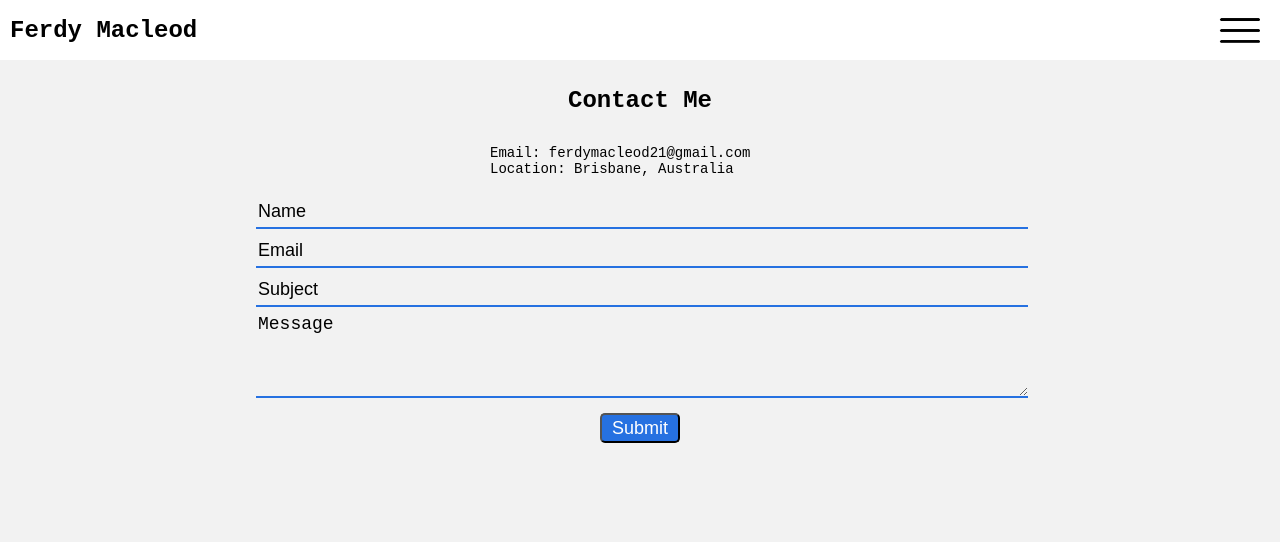
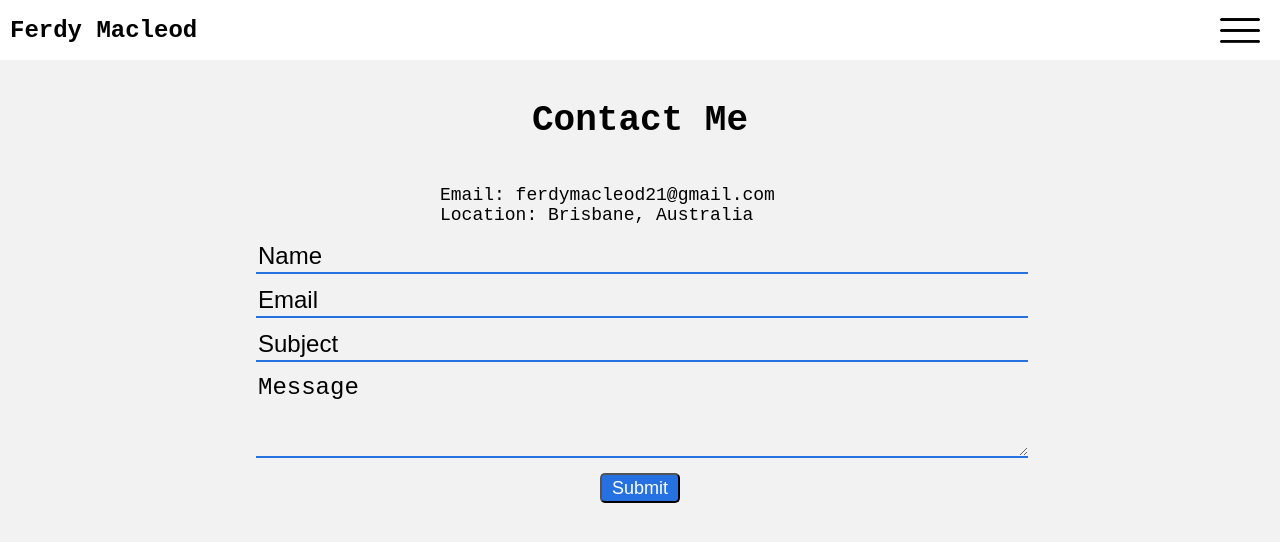
Before and after one commit to FerdyM/developer_portfolio, a React (Create React App) app: page /contact in a window 1280 px wide. Shown: the top 542 px of the page. Built offline with nearby package versions, Linux system fonts and the light colour scheme; a web font is replaced by a local one.

Commit message:
hope this works

```diff
--- a/src/components/stylesheets/Contact.css
+++ b/src/components/stylesheets/Contact.css
@@ -228,8 +228,8 @@
 @media screen and (min-width: 800px) {
   .form-container {
     height: calc(100vh - 60px);
-    -ms-grid-rows: 80px 50px 1fr;
-        grid-template-rows: 80px 50px 1fr;
+    -ms-grid-rows: 120px 50px 1fr;
+        grid-template-rows: 120px 50px 1fr;
   }
   .form-container h2 {
     -ms-grid-row: 1;
@@ -238,7 +238,7 @@
     -ms-grid-column: 1;
     -ms-grid-column-span: 1;
     grid-column: 1/2;
-    font-size: 24px;
+    font-size: 36px;
     font-weight: bold;
     -ms-flex-item-align: center;
         -ms-grid-row-align: center;
@@ -253,7 +253,7 @@
     grid-column: 1/2;
     height: 40px;
     text-align: left;
-    width: 300px;
+    width: 400px;
     -ms-flex-item-align: center;
         -ms-grid-row-align: center;
         align-self: center;
@@ -262,7 +262,7 @@
   }
   .form-container .text-div p {
     margin: 0;
-    font-size: 14px;
+    font-size: 18px;
   }
   .form-container .submit-button {
     height: 30px;
@@ -282,10 +282,13 @@
     grid-column: 1/2;
     -ms-grid-column-align: center;
         justify-self: center;
+    -ms-flex-item-align: center;
+        -ms-grid-row-align: center;
+        align-self: center;
   }
   .form-container form .inputField {
-    margin-top: 5px;
-    font-size: 18px;
+    margin-top: 10px;
+    font-size: 24px;
     background: none;
     border: none;
     height: 30px;
@@ -294,23 +297,23 @@
   }
   .form-container form .inputField::-webkit-input-placeholder {
     color: black;
-    font-size: 18px;
+    font-size: 24px;
   }
   .form-container form .inputField:-ms-input-placeholder {
     color: black;
-    font-size: 18px;
+    font-size: 24px;
   }
   .form-container form .inputField::-ms-input-placeholder {
     color: black;
-    font-size: 18px;
+    font-size: 24px;
   }
   .form-container form .inputField::placeholder {
     color: black;
-    font-size: 18px;
+    font-size: 24px;
   }
   .form-container form .messageField {
-    margin-top: 5px;
-    font-size: 18px;
+    margin-top: 10px;
+    font-size: 24px;
     background: none;
     border: none;
     height: 80px;
@@ -322,28 +325,28 @@
     top: 0;
     left: 0;
     color: black;
-    font-size: 18px;
+    font-size: 24px;
   }
   .form-container form .messageField:-ms-input-placeholder {
     position: relative;
     top: 0;
     left: 0;
     color: black;
-    font-size: 18px;
+    font-size: 24px;
   }
   .form-container form .messageField::-ms-input-placeholder {
     position: relative;
     top: 0;
     left: 0;
     color: black;
-    font-size: 18px;
+    font-size: 24px;
   }
   .form-container form .messageField::placeholder {
     position: relative;
     top: 0;
     left: 0;
     color: black;
-    font-size: 18px;
+    font-size: 24px;
   }
   .form-container form .submit-button {
     margin-top: 10px;
--- a/src/components/stylesheets/Contact.scss
+++ b/src/components/stylesheets/Contact.scss
@@ -124,11 +124,11 @@
 @media screen and (min-width: 800px) {
         .form-container {
             height: calc(100vh - 60px);
-            grid-template-rows: 80px 50px 1fr;
+            grid-template-rows: 120px 50px 1fr;
             h2 {
                 grid-row: 1/2;
                 grid-column: 1/2;
-                font-size: 24px;
+                font-size: 36px;
                 font-weight: bold;
                 align-self: center;
             }
@@ -137,12 +137,12 @@
                 grid-column: 1/2;
                 height: 40px;
                 text-align: left;
-                width: 300px;
+                width: 400px;
                 align-self: center;
                 justify-self: center;
                 p {
                     margin: 0;
-                    font-size: 14px;
+                    font-size: 18px;
                 }
             }
 
@@ -159,9 +159,10 @@
                 grid-row: 3/4;
                 grid-column: 1/2;
                 justify-self: center;
+                align-self: center;
                 .inputField {
-                    margin-top: 5px;
-                    font-size: 18px;
+                    margin-top: 10px;
+                    font-size: 24px;
                     background: none;
                     border: none;
                     height: 30px;
@@ -170,11 +171,11 @@
                 }
                 .inputField::placeholder {
                     color: black;
-                    font-size: 18px;
+                    font-size: 24px;
                 }
                 .messageField {
-                    margin-top: 5px;
-                    font-size: 18px;
+                    margin-top: 10px;
+                    font-size: 24px;
                     background: none;
                     border: none;
                     height: 80px;
@@ -186,7 +187,7 @@
                     top: 0;
                     left: 0;
                     color: black;
-                    font-size: 18px;
+                    font-size: 24px;
                 }
                 .submit-button {
                     margin-top: 10px;
```
Also changed, not shown: 1 other file (tests, documents, lock files or other folders).
